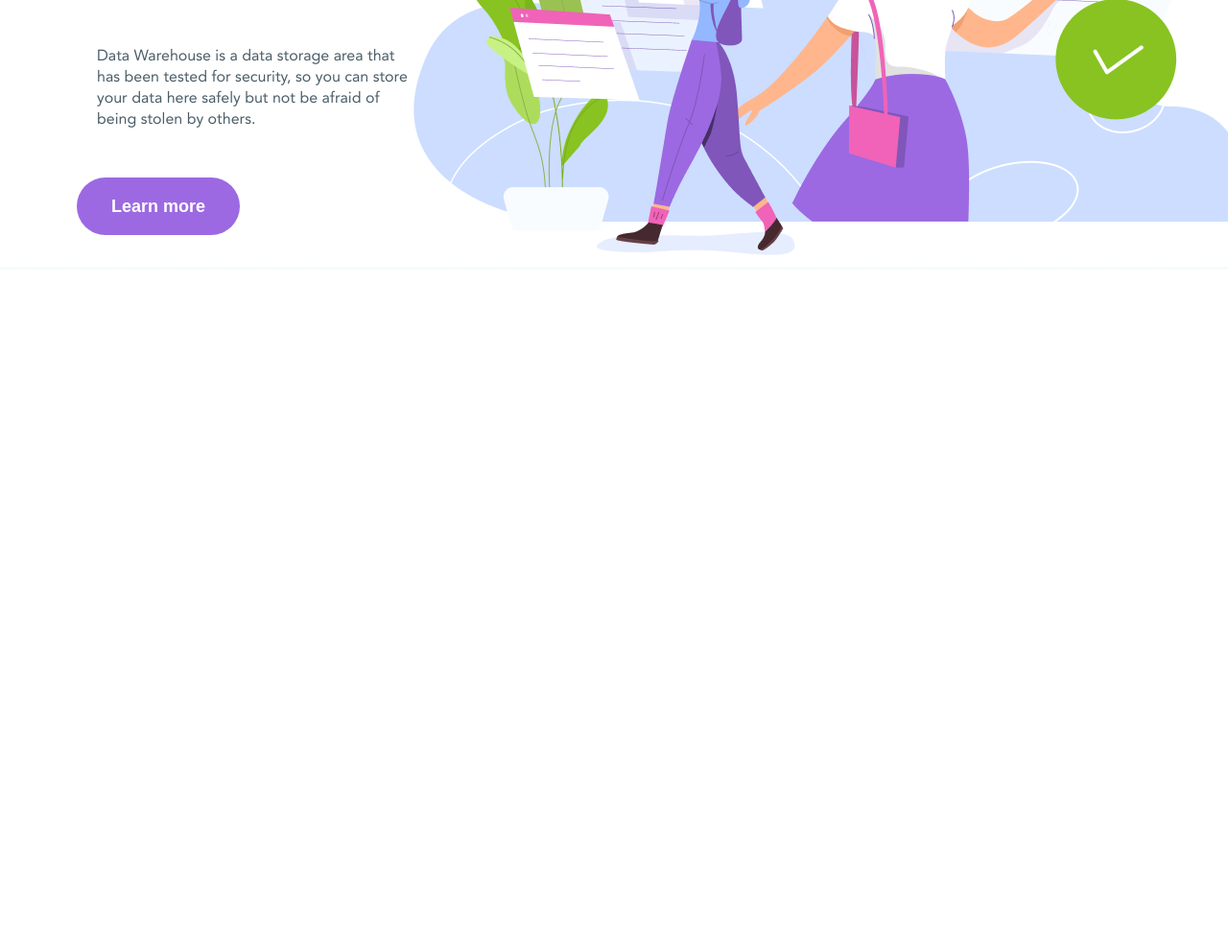
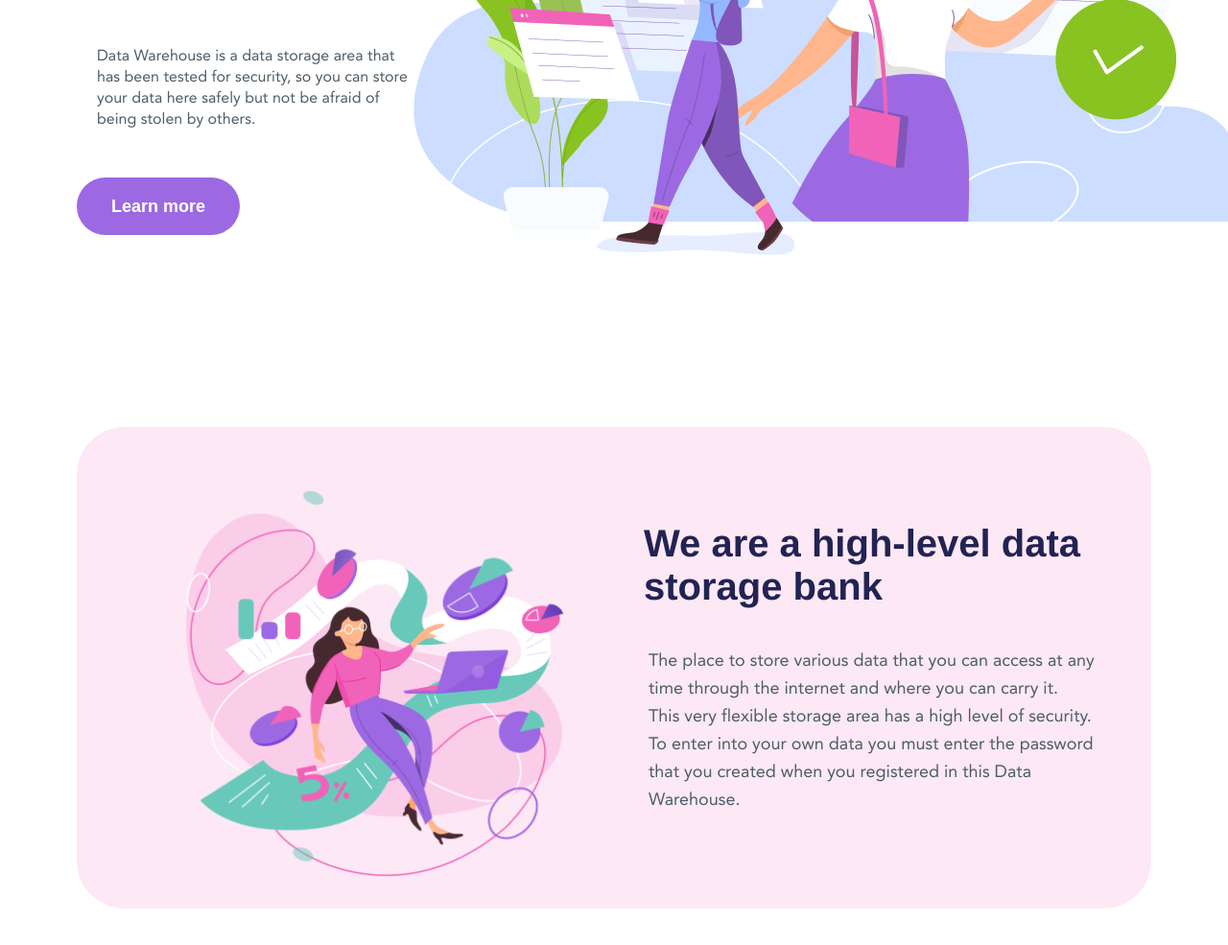
Before and after one commit to Skidanenkoandrey/homeWork6-flexbox-grid-, a plain HTML site: page index.html in a window 1280 px wide. Shown: the part 522-1507 px from the top of the page at 96% size. Before the commit the page ends 803 px from the top, so only its background shows below. Drawn offline with Linux system fonts and the light colour scheme.

Commit message:
added and stylized advantage section

```diff
--- a/css/style.css
+++ b/css/style.css
@@ -84,6 +84,7 @@ a {
     border: none;
     font-weight: 800;
     height: 60px;
+    cursor: pointer;
 }
 
 .button:focus {
@@ -94,7 +95,7 @@ a {
     min-width: 210px;
     margin-left: auto;
     background: var(--primary-background);
-    box-shadow: 0px 5px 5px rgba(75, 93, 104, 0.1);
+    box-shadow: 0 5px 5px rgba(75, 93, 104, 0.1);
     font-size: 16px;
     transition: ease-in-out 0.2s;
 }
@@ -155,3 +156,36 @@ a {
     font-size: 18px;
     color: var(--btn-color-more);
 }
+
+.advantage {
+    display: flex;
+    align-items: center;
+    justify-content: center;
+    margin: 200px auto 150px;
+
+    background: var(--secondary-background);
+    border-radius: 50px;
+}
+
+
+.advantage__img {
+    margin-right: 62px;
+}
+
+.advantage__description,
+.advantage__img {
+    max-width: 475px;
+}
+
+.advantage__title {
+    font-family: "Helvetica", sans-serif;
+    font-size: 40px;
+    margin-bottom: 40px;
+    color: var(--secondary-color);
+}
+
+.advantage__text {
+    font-size: 18px;
+    line-height: 29px;
+    padding: 0 5px;
+}
--- a/index.html
+++ b/index.html
@@ -42,5 +42,14 @@
         </div>
     </section>
 </header>
+<div class="advantage container">
+    <img src="assets/img/advatage-img.png" alt="icon" class="advantage__img">
+    <div class="advantage__description">
+        <h2 class="advantage__title">We are a high-level data storage bank</h2>
+        <p class="advantage__text">The place to store various data that you can access at any time through the internet
+            and where you can carry it. This&nbsp;very flexible storage area has a high level of security. To enter into your
+            own data you must enter the password that you created when you registered in this Data Warehouse. </p>
+    </div>
+</div>
 </body>
 </html>
```
Also changed, not shown: assets/img/advatage-img.png (added).
